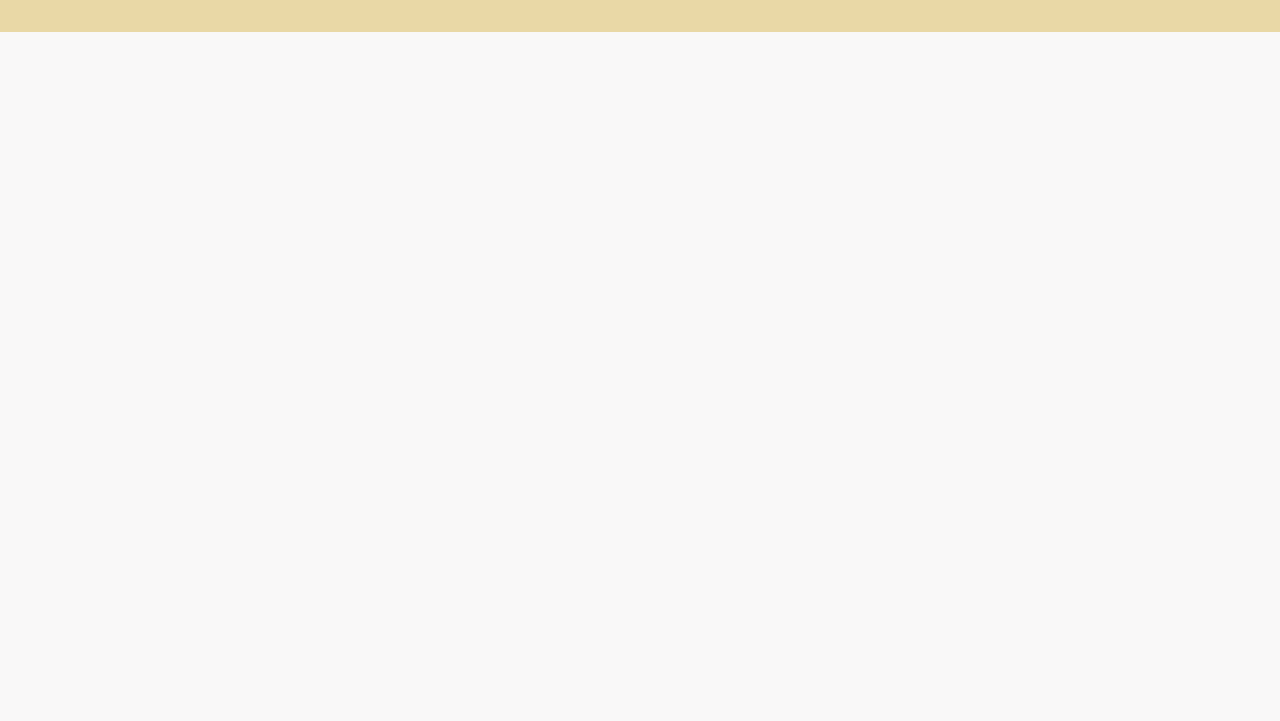
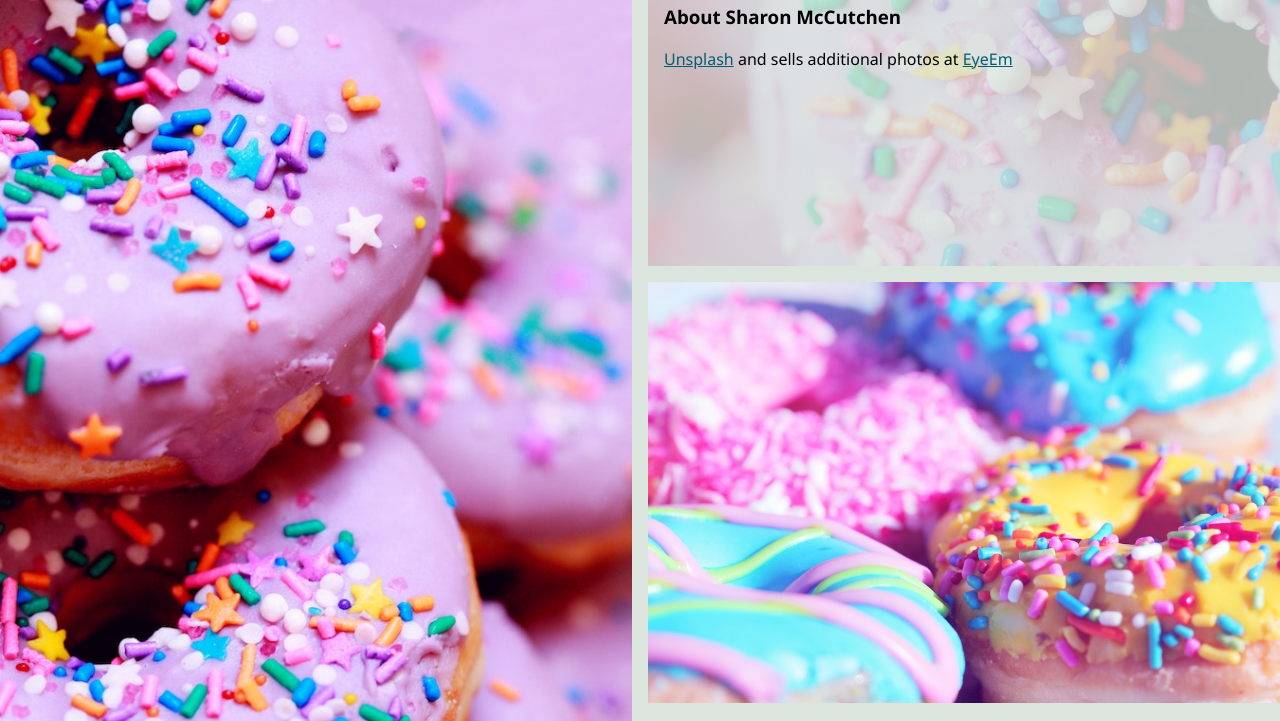
Before and after one commit to Turabek07/Css-Grid-FlexBoxforResponisve-Layouts, a plain HTML site: page Final Project Donuts/index.html in a window 1280 px wide. Shown: the part 286-1007 px from the top of the page. Before the commit the page ends 800 px from the top, so only its background shows below. Drawn offline with Linux system fonts and the light colour scheme.

Commit message:
Completed the final Project

```diff
--- a/Final Project Donuts/index.css
+++ b/Final Project Donuts/index.css
@@ -29,6 +29,31 @@ body {
     background-color: rgb(249, 248, 248);
     padding: 0;
     margin: 0;
+}
+
+section {
+    font-family: 'Segoe UI', Tahoma, Geneva, Verdana, sans-serif;
+    background-color: #DBE5DE;
+    padding: 0;
+    margin: 0;
+}
+
+section h2 {
+    font-size: 2.5rem;
+}
+
+section ul {
+    list-style-type: none;
+    padding: 0;
+    margin: 0;
+}
+
+a {
+    color: var(--color2);
+}
+
+a:hover {
+    text-decoration: none;
 }
 
 .header {
@@ -118,6 +143,20 @@ footer address {
     font-weight: bold;
 }
 
+#donut img {
+    width: 100%;
+}
+
+#donut ul {
+    display: grid;
+    gap: 1rem;
+    grid-template-columns: 1fr;
+}
+
+.d3 {
+    grid-row: 1/2;
+}
+
 @media (min-width: 550px) {
     footer {
         display: flex;
@@ -191,4 +230,51 @@ footer address {
     nav li:nth-child(5) {
         order: 3;
     }
+
+    #donut ul {
+        grid-template-columns: repeat(2, minmax(100px, 1fr));
+    }
+
+    .d1 {
+        grid-column: 1/2;
+        grid-row: 1/4;
+    }
+
+    .d2 {
+        grid-column: 1/2;
+        grid-row: 4/6;
+    }
+
+    .d3 {
+        grid-column: 2/3;
+        grid-row: 1/2;
+        display: grid;
+        grid-template-columns: 1fr;
+        grid-template-rows: 1fr;
+    }
+
+    .d4 {
+        grid-column: 2/3;
+        grid-row: 2/3;
+    }
+
+    .d5 {
+        grid-column: 2/3;
+        grid-row: 3/6;
+    }
+
+    .d3 img,
+    .author {
+        grid-column: 1/2;
+        grid-row: 1/2;
+    }
+
+    .d3 img {
+        opacity: 0.2;
+    }
+
+    .author {
+        padding: 1rem;
+        z-index: 1000;
+    }
 }
--- a/Final Project Donuts/index.html
+++ b/Final Project Donuts/index.html
@@ -24,7 +24,35 @@
                 </ul>
             </nav>
         </header>
+        <section id="donut">
+            <h2>Sharon McCutcheon: Donut Love</h2>
+            <ul>
+                <li class="d1">
+                    <img src="img/donut5.jpg" alt="Donut with sprinkles" />
+                </li>
+                <li class="d2">
+                    <img src="img/donut1.jpg" alt="Donut with sprinkles" />
+                </li>
+                <li class="d3">
+                    <div class="author">
+                        <h3>About Sharon McCutchen</h3>
+                        <p>
+                            <a href="https://unsplash.com/@sharomccutcheon" target="_blank">Unsplash</a>
+                            and sells additional photos at <a href="https://www.eyeem.com/u/mccutcheon"
+                                target="_blank">EyeEm</a>
+                        </p>
+                    </div>
+                    <img src="img/donut2.jpg" alt="Donut with sprinkles" />
+                </li>
+                <li class="d4">
+                    <img src="img/donut3.jpg" alt="Donuts with sprinkels" />
+                </li>
+                <li class="d5">
+                    <img src="img/donut4.jpg" alt="Donut with sprinkels">
+                </li>
+            </ul>
 
+        </section>
         <div class="footer">
             <footer>
                 <div class="social">
```
Also changed, not shown: Final Project Donuts/img/donut1.jpg (added), Final Project Donuts/img/donut2.jpg (added), Final Project Donuts/img/donut3.jpg (added), Final Project Donuts/img/donut4.jpg (added), Final Project Donuts/img/donut5.jpg (added), Final Project Donuts/img/image_2023-03-14_20-56-57.svg (added), Final Project Donuts/img/pexels-sharon-mccutcheon-1191639.jpg (deleted), Final Project Donuts/img/pexels-sharon-mccutcheon-1407346.jpg (deleted), Final Project Donuts/img/pexels-sharon-mccutcheon-3779937.jpg (deleted), Final Project Donuts/img/pexels-sharon-mccutcheon-3779945.jpg (deleted), Final Project Donuts/img/pexels-sharon-mccutcheon-3784440.jpg (deleted). Lines whose indentation alone changed are shown as unchanged.
